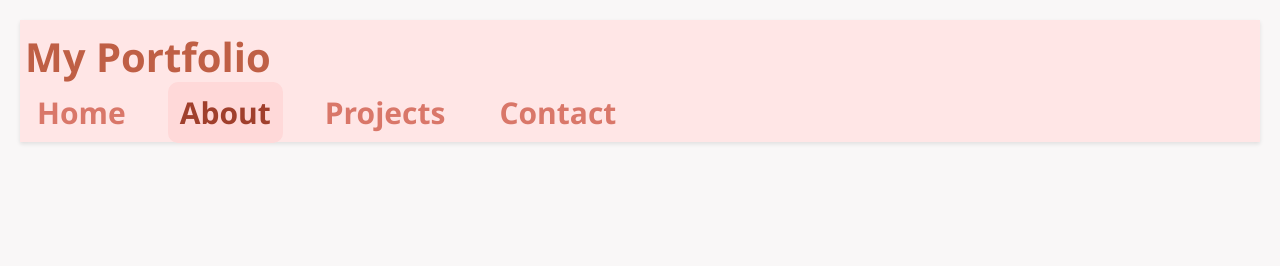
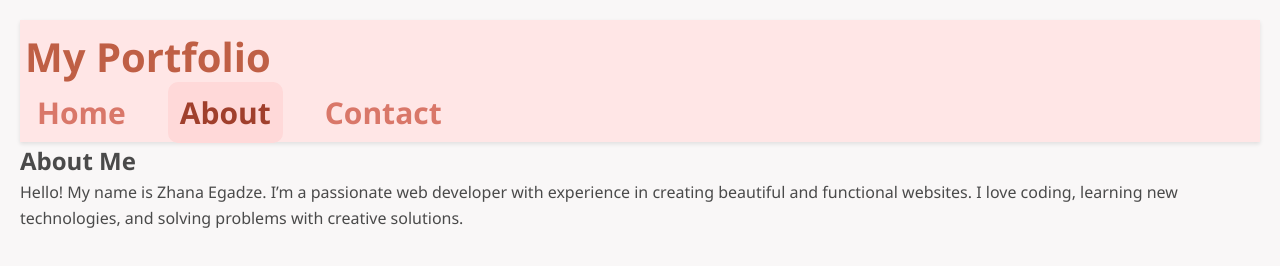
Before and after one commit to janajana4518/Portfolio-site, a plain HTML site: page about.html in a window 1280 px wide. Drawn offline with Linux system fonts and the light colour scheme.

Commit message:
Add about me section and remove project.html

```diff
--- a/about.html
+++ b/about.html
@@ -15,8 +15,21 @@
       <ul class="nav-links">
         <li><a href="index.html">Home</a></li>
         <li><a href="about.html" class="active">About</a></li>
-        <li><a href="projects.html">Projects</a></li>
         <li><a href="contact.html">Contact</a></li>
       </ul>
     </nav>
   </header>
+
+  <!-- About Content -->
+  <main>
+    <section class="about">
+      <h2>About Me</h2>
+      <p>
+        Hello! My name is Zhana Egadze. I’m a passionate web developer with experience in creating beautiful and functional websites.
+        I love coding, learning new technologies, and solving problems with creative solutions.
+      </p>
+    </section>
+  </main>
+
+</body>
+</html>
```
Also changed, not shown: contact.html (+0 -1 lines).
